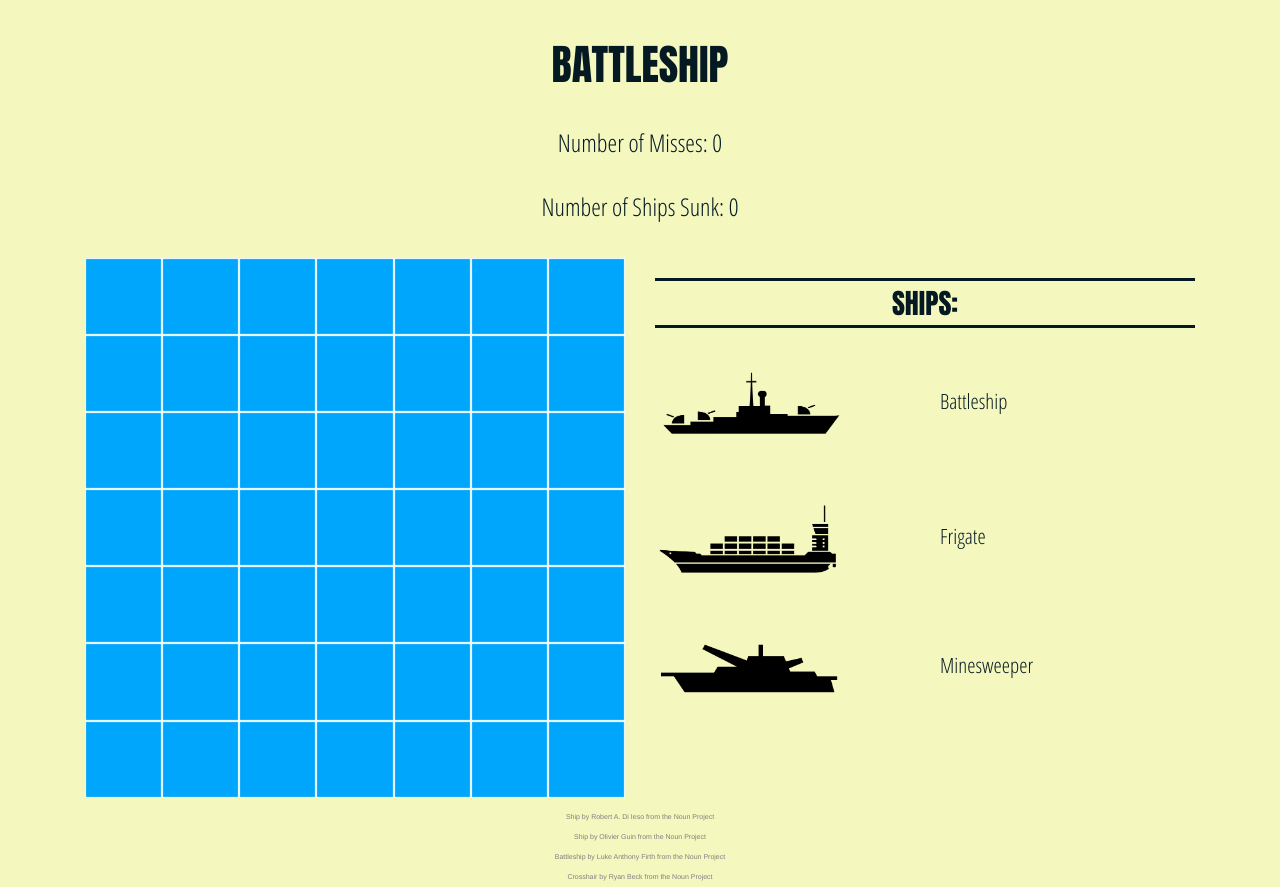
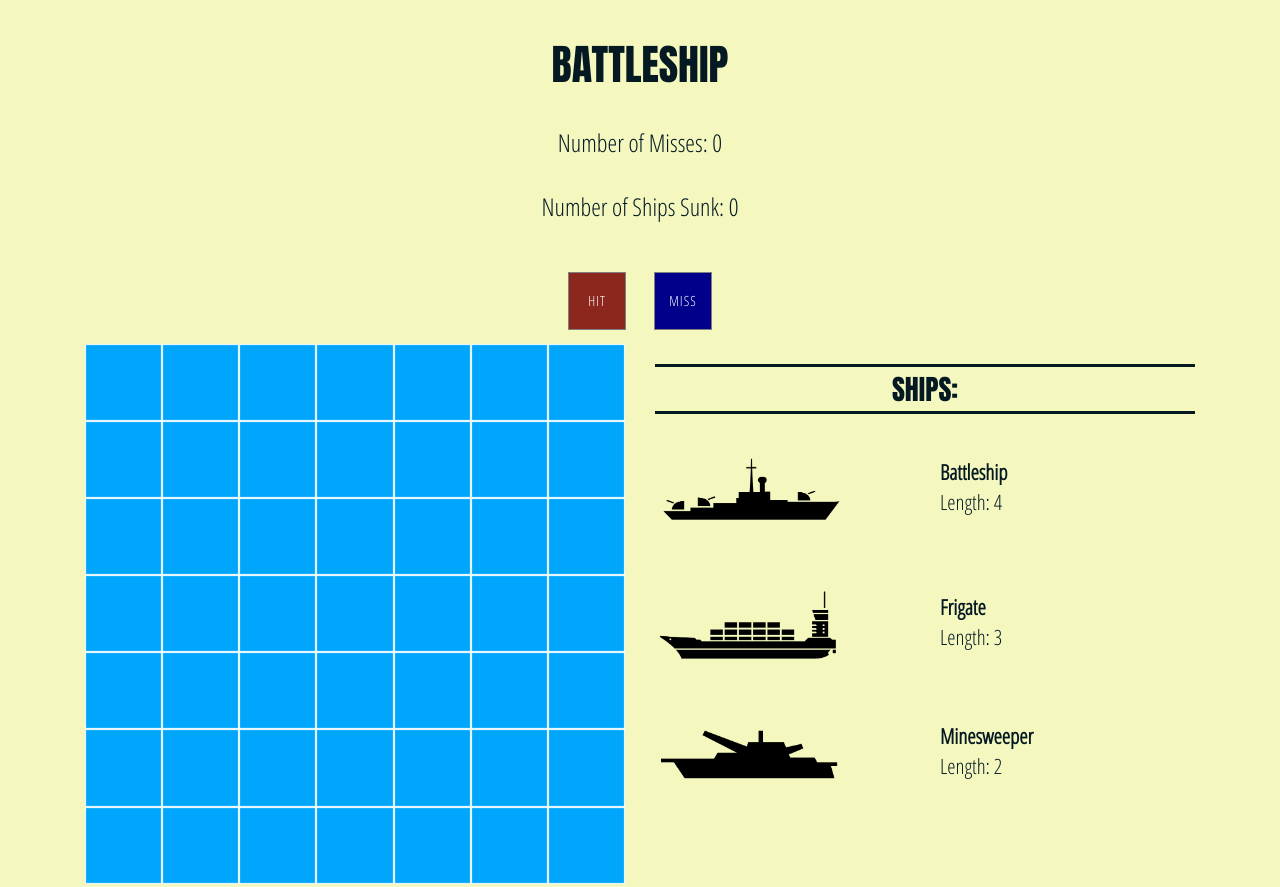
Before and after one commit to nbhat000/unit-1-battleship, a plain HTML site: page index.html in a window 1280 px wide. Shown: the top 887 px of the page. Drawn offline with nearby package versions, Linux system fonts and the light colour scheme.

Commit message:
win logic works again, crosshair works even on subsequent rounds

```diff
--- a/css/style.css
+++ b/css/style.css
@@ -132,3 +132,28 @@ footer p {
   text-align:left;
   width:6.5em;
 }
+
+.color-explanations-wrapper {
+  margin:0 auto;
+  text-align: center;
+  display:flex;
+  justify-content:center;
+  align-items:center;
+}
+
+.color-explanations-square {
+  font-family:"Open Sans Condensed", sans-serif;
+  width:50px;
+  height:50px;
+  border: 1px solid grey;
+  margin:1em !important;
+  display:flex;
+  justify-content:center;
+  align-items:center;
+  vertical-align:middle;
+  padding:2em;
+  text-align: center;
+  color:white;
+  text-transform:uppercase;
+  letter-spacing:1px;
+}
--- a/index.html
+++ b/index.html
@@ -15,9 +15,13 @@
 
 <body>
   <div class="container">
-    <h1>Battleship</h1>
-    <h2>Number of Misses: <span id="numberOfMisses">0</span></h2>
-    <h2>Number of Ships Sunk: <span id="numberOfShipsSunk">0</span></h2>
+      <h1>Battleship</h1>
+      <h2>Number of Misses: <span id="numberOfMisses">0</span></h2>
+      <h2>Number of Ships Sunk: <span id="numberOfShipsSunk">0</span></h2>
+      <span class="color-explanations-wrapper">
+        <div class="color-explanations-square" style="background-color:#8C271E;">Hit</div>
+        <div class="color-explanations-square" style="background-color:darkblue;">Miss</div>
+      </span>
       <div class="col-md-6 col-xs-12">
         <table>
           <tbody>
@@ -95,7 +99,7 @@
             <!-- <img class="explosion"  id="ship-0-sunk" src="images/explosion.png"> -->
           </div>
           <div class="col-md-6">
-            <p class="ship-names">Battleship</p>
+            <p class="ship-names"><strong>Battleship</strong><br>Length: 4</p>
           </div>
         </div>
         <div class="row" id="frigate">
@@ -104,7 +108,7 @@
             <!-- <img class="explosion" id="ship-1-sunk" src="images/explosion.png"> -->
           </div>
           <div class="col-md-6">
-            <p class="ship-names">Frigate</p>
+            <p class="ship-names"><strong>Frigate</strong><br>Length: 3</p>
           </div>
         </div>
         <div class="row" id="minesweeper">
@@ -113,7 +117,7 @@
             <!-- <img class="explosion" id="ship-2-sunk" src="images/explosion.png"> -->
           </div>
           <div class="col-md-6">
-            <p class="ship-names">Minesweeper</p>
+            <p class="ship-names"><strong>Minesweeper</strong><br>Length: 2</p>
           </div>
         </div>
       </div>
--- a/js/main.js
+++ b/js/main.js
@@ -176,6 +176,13 @@ window.onload = function() {
           console.log("numberOfMisses", numberOfMisses);
       }
     });
+
+    $('td').mouseover(function() {
+      $(this).addClass('hoverclass');
+    })
+    $('td').mouseout(function() {
+      $(this).removeClass('hoverclass');
+    })
   }
 
 
@@ -192,8 +199,8 @@ window.onload = function() {
       // alert(ships[shipNumber].name+ " sunk!");
       $("#ship-" + shipNumber + "-sunk").attr("src", "images/battleship-sunk.png").fadeIn('slow');
       // .next().delay(500).fadeOut('slow')
+      numberOfSunkShips++;
       winOrLose(numberOfSunkShips);
-      numberOfSunkShips++;
       $("#numberOfShipsSunk").text(numberOfSunkShips);
     }
   }
@@ -204,7 +211,7 @@ window.onload = function() {
       swal("You Won!", "", "success");
       resetBoard();
     }
-    if(numberOfMisses > 10) {
+    if(numberOfMisses > 9) {
       sweetAlert("You Lose!", "", "error");
       // alert("You Lose!");
       resetBoard();
@@ -235,16 +242,7 @@ window.onload = function() {
     console.log($('tr').children());
   }
 
-  $('td').mouseover(function() {
-    $(this).addClass('hoverclass');
-    // $(this).addClass('hoverclass');
-    // console.log($(this));
-  })
-  $('td').mouseout(function() {
-    $(this).removeClass('hoverclass');
-    // $(this).addClass('hoverclass');
-    // console.log($(this));
-  })
+
 
 
 
```
